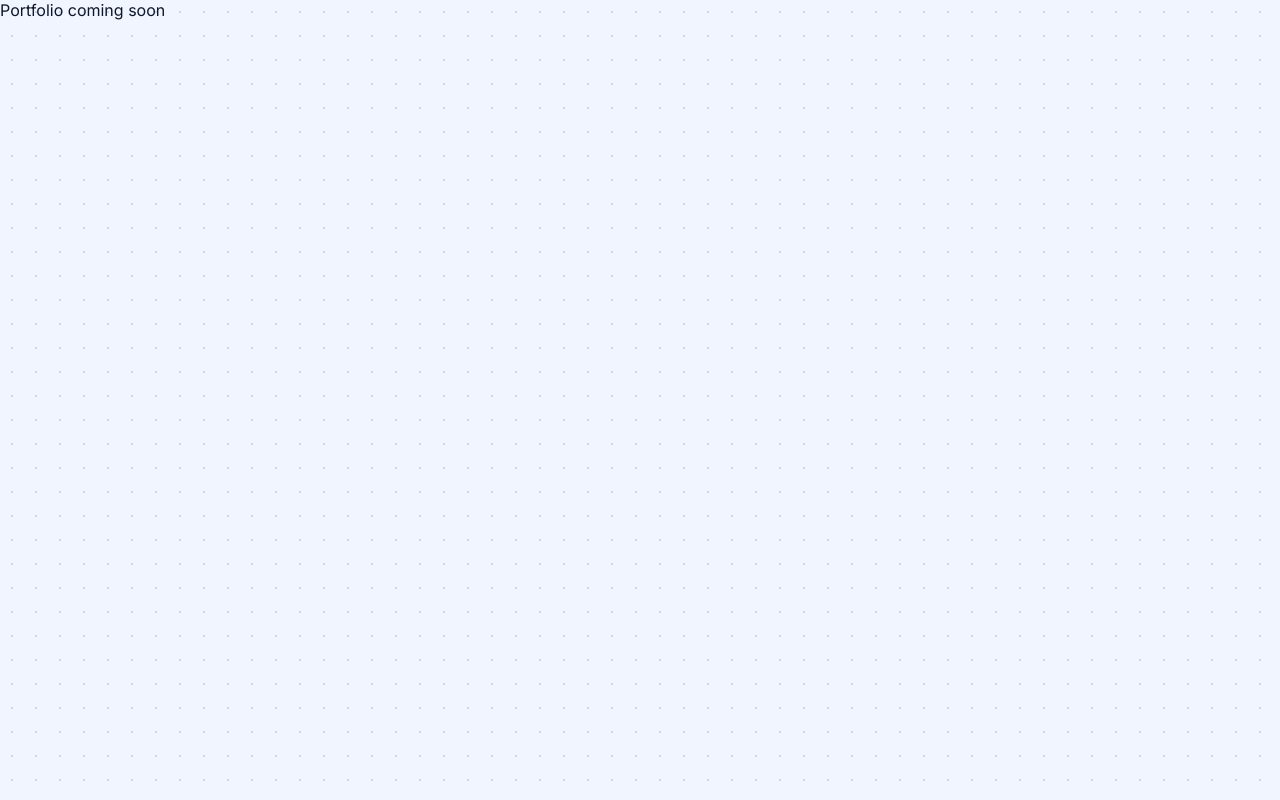
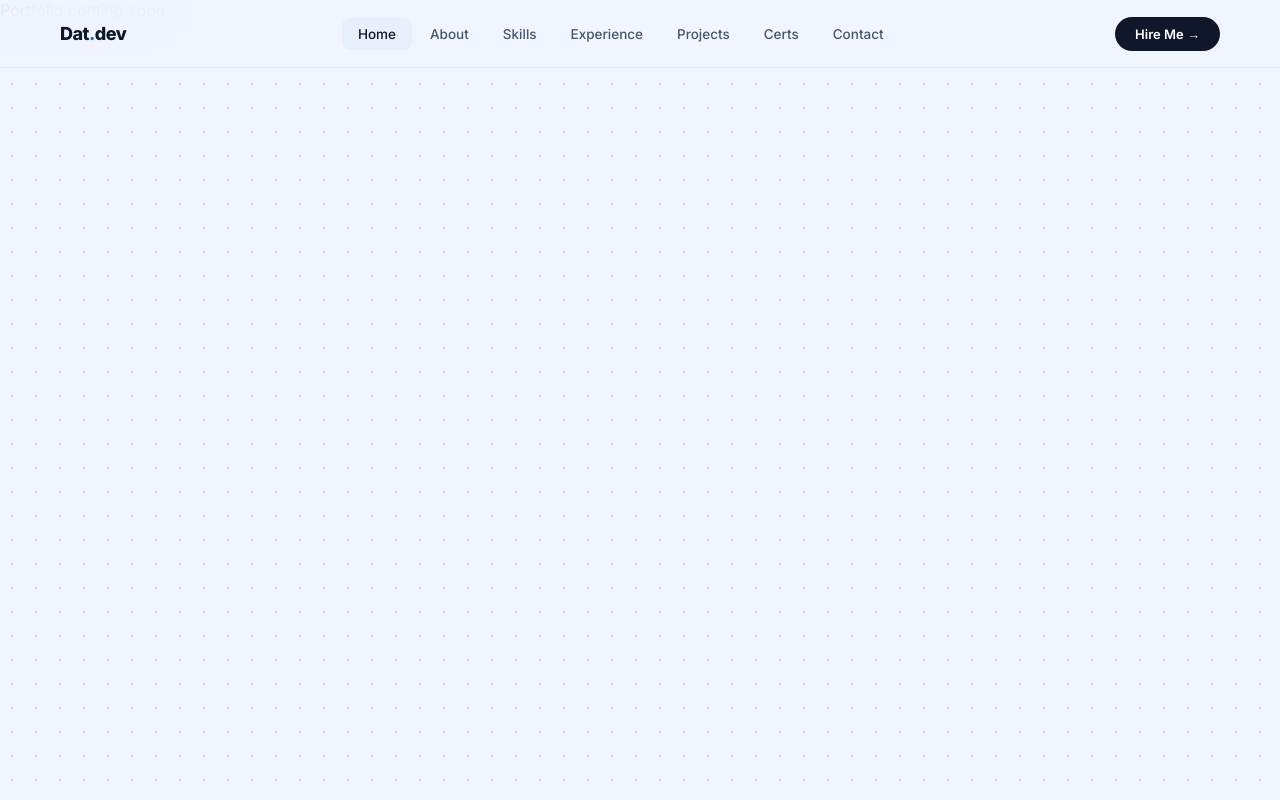
Before and after one commit to tandat1405/seo-portfolio, a Next.js app: page / in a window 1280 px wide. Built offline with nearby package versions, Linux system fonts and the light colour scheme.

Commit message:
feat: add Nav component with mobile drawer and active section tracking

```diff
--- a/app/page.tsx
+++ b/app/page.tsx
@@ -1,3 +1,10 @@
+import Nav from '@/components/Nav'
+
 export default function Home() {
-  return <main>Portfolio coming soon</main>
+  return (
+    <>
+      <Nav />
+      <main>Portfolio coming soon</main>
+    </>
+  )
 }
--- /dev/null
+++ b/components/Nav.module.css
@@ -0,0 +1,93 @@
+.nav {
+  position: fixed;
+  top: 0; left: 0; right: 0;
+  z-index: 200;
+  display: flex; align-items: center;
+  justify-content: space-between;
+  padding: 0 60px;
+  height: 68px;
+  background: rgba(240,245,255,0.92);
+  backdrop-filter: blur(20px);
+  -webkit-backdrop-filter: blur(20px);
+  border-bottom: 1px solid var(--border);
+}
+
+.logo {
+  font-size: 18px; font-weight: 800;
+  letter-spacing: -0.5px;
+  color: var(--text);
+  text-decoration: none;
+}
+.logo span { color: var(--accent); }
+
+.links { display: flex; gap: 2px; }
+
+.link {
+  color: var(--text-2);
+  text-decoration: none;
+  font-size: 13.5px; font-weight: 500;
+  padding: 8px 16px;
+  border-radius: 8px;
+  transition: all .18s;
+}
+.link:hover, .active {
+  color: var(--text);
+  background: var(--bg-2);
+}
+
+.cta {
+  background: var(--text);
+  color: white;
+  text-decoration: none;
+  padding: 9px 20px;
+  font-size: 13px; font-weight: 600;
+  border-radius: 50px;
+  transition: all .2s;
+}
+.cta:hover { background: var(--accent); transform: translateY(-1px); }
+
+.menuBtn {
+  display: none;
+  background: none; border: none; cursor: pointer;
+  font-size: 22px; color: var(--text-2);
+  padding: 6px; border-radius: 8px;
+  transition: background .2s;
+  line-height: 1;
+}
+.menuBtn:hover { background: var(--bg-2); color: var(--accent); }
+
+.drawer {
+  display: none;
+  position: fixed;
+  top: 68px; left: 0; right: 0;
+  z-index: 199;
+  background: rgba(255,255,255,0.97);
+  backdrop-filter: blur(20px);
+  -webkit-backdrop-filter: blur(20px);
+  border-bottom: 1px solid var(--border);
+  padding: 12px 20px 20px;
+  flex-direction: column; gap: 4px;
+}
+.drawerOpen { display: flex; }
+.drawerLink {
+  color: var(--text-2);
+  text-decoration: none;
+  font-size: 15px; font-weight: 500;
+  padding: 13px 16px;
+  border-radius: 10px;
+  transition: all .18s;
+}
+.drawerLink:hover, .drawerLinkActive {
+  color: var(--accent);
+  background: #eff6ff;
+}
+
+@media (max-width: 960px) {
+  .nav { padding: 0 24px; }
+  .links { display: none; }
+  .cta { display: none; }
+  .menuBtn { display: block; }
+}
+@media (max-width: 600px) {
+  .nav { padding: 0 16px; }
+}
--- /dev/null
+++ b/components/Nav.tsx
@@ -0,0 +1,61 @@
+'use client'
+import { useState } from 'react'
+import { useActiveSection } from '@/hooks/useActiveSection'
+import styles from './Nav.module.css'
+
+const NAV_ITEMS = [
+  { label: 'Home', href: '#hero' },
+  { label: 'About', href: '#about' },
+  { label: 'Skills', href: '#skills' },
+  { label: 'Experience', href: '#experience' },
+  { label: 'Projects', href: '#projects' },
+  { label: 'Certs', href: '#certifications' },
+  { label: 'Contact', href: '#contact' },
+]
+
+const SECTION_IDS = ['hero', 'about', 'skills', 'experience', 'projects', 'certifications', 'contact']
+
+export default function Nav() {
+  const [open, setOpen] = useState(false)
+  const activeId = useActiveSection(SECTION_IDS)
+
+  return (
+    <>
+      <nav className={styles.nav}>
+        <a href="#hero" className={styles.logo}>Dat<span>.</span>dev</a>
+        <div className={styles.links}>
+          {NAV_ITEMS.map((item) => (
+            <a
+              key={item.href}
+              href={item.href}
+              className={`${styles.link} ${activeId === item.href.slice(1) ? styles.active : ''}`}
+            >
+              {item.label}
+            </a>
+          ))}
+        </div>
+        <a href="#contact" className={styles.cta}>Hire Me →</a>
+        <button
+          className={styles.menuBtn}
+          aria-label="Toggle menu"
+          onClick={() => setOpen((v) => !v)}
+        >
+          {open ? '✕' : '☰'}
+        </button>
+      </nav>
+
+      <div className={`${styles.drawer} ${open ? styles.drawerOpen : ''}`}>
+        {NAV_ITEMS.map((item) => (
+          <a
+            key={item.href}
+            href={item.href}
+            className={`${styles.drawerLink} ${activeId === item.href.slice(1) ? styles.drawerLinkActive : ''}`}
+            onClick={() => setOpen(false)}
+          >
+            {item.label}
+          </a>
+        ))}
+      </div>
+    </>
+  )
+}
```
